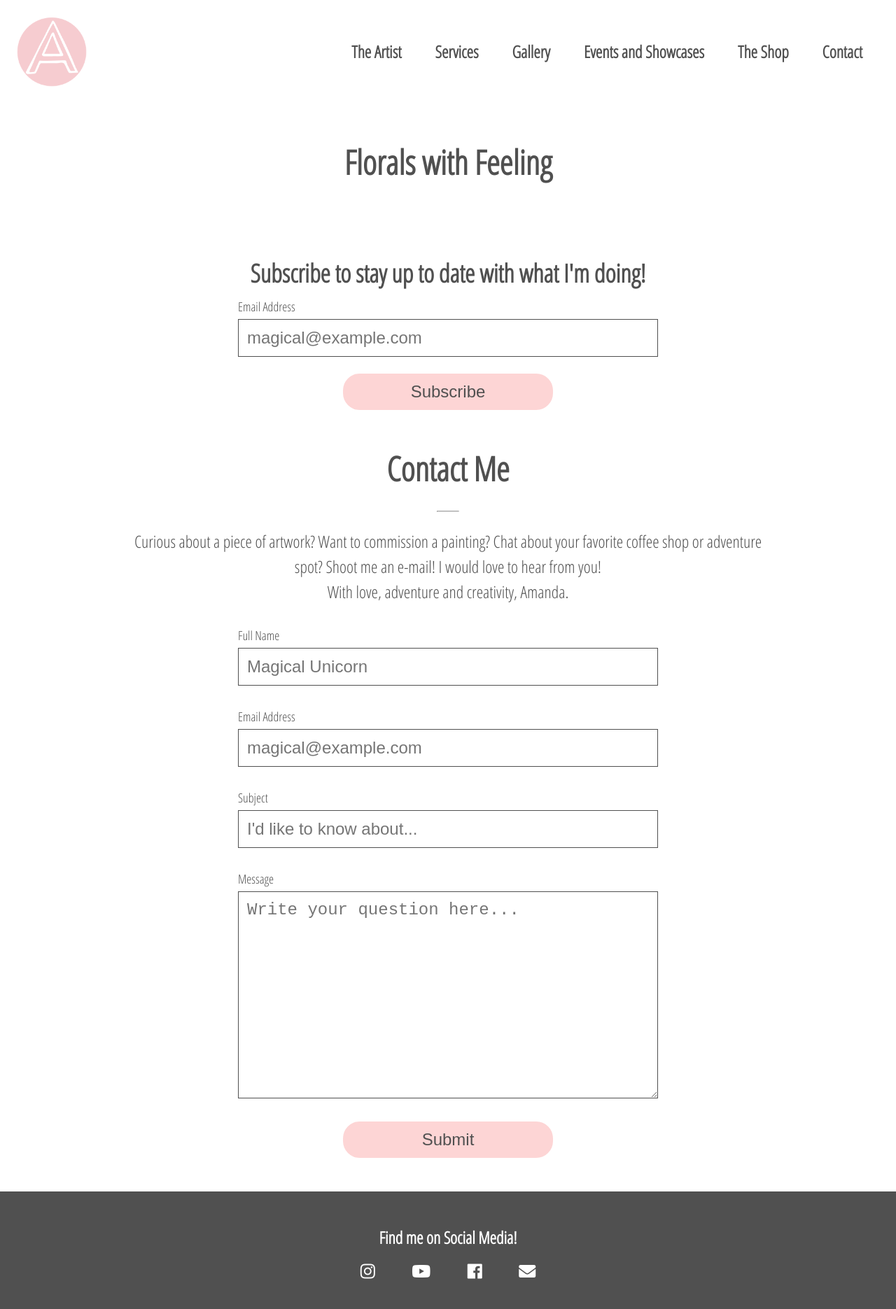
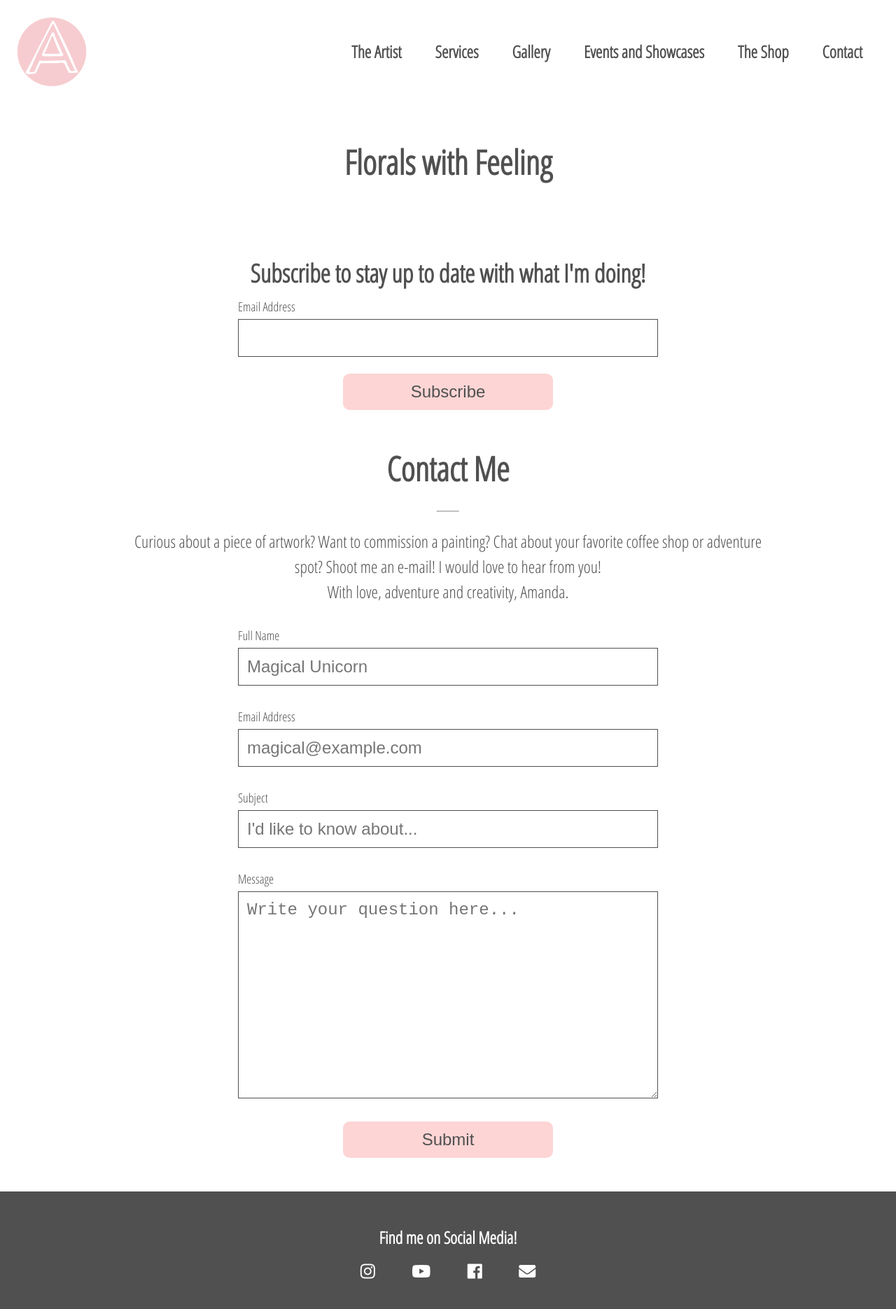
Before and after one commit to byamanda/byamanda.github.io, a Jekyll site: the page built from contact.html, in a window 1280 px wide. Shown: the whole page at 70% size. Built offline with Jekyll 4.4.1, drawn with Linux system fonts in a browser that asks for light colours; nearby versions of some CDN libraries; comment, search, counter and statistics services are not loaded.

Commit message:
Production ready mailchimp setup.

```diff
--- a/_layouts/default.html
+++ b/_layouts/default.html
@@ -10,6 +10,7 @@
 
     <script type="text/javascript" src="/assets/js/shared.js"></script>
 
+    <script type="text/javascript" src="//downloads.mailchimp.com/js/signup-forms/popup/unique-methods/embed.js" data-dojo-config="usePlainJson: true, isDebug: false"></script><script type="text/javascript">window.dojoRequire(["mojo/signup-forms/Loader"], function(L) { L.start({"baseUrl":"mc.us20.list-manage.com","uuid":"33121bd29d732f631cd12fe1c","lid":"7fe3a3f1af","uniqueMethods":true}) })</script>
     {% if page.script %}
       <script type="text/javascript" src="/assets/js/{{ page.page_id }}.js"></script>
     {% endif %}
--- a/_sass/main.scss
+++ b/_sass/main.scss
@@ -237,7 +237,7 @@
         width: 50%;
         margin: 0 auto;
         display: block;
-        border-radius: 1em;
+        border-radius: 0.4em;
       }
 
       input[type="submit"]:hover {
@@ -253,6 +253,7 @@
   margin: 2em;
 
   h2 {
+    text-align: center;
     margin: 0;
   }
 }
--- a/contact.html
+++ b/contact.html
@@ -2,27 +2,25 @@
 title: Contact
 page_id: contact
 ---
-
 <!-- Begin Mailchimp Signup Form -->
 <div id="mc_embed_signup">
-  <h2>Subscribe to stay up to date with what I'm doing!</h2>
-
-  <form action="https://gmail.us20.list-manage.com/subscribe/post?u=db581cabc9ab06a726fd032a8&amp;id=d4bbe2e41b" method="post" id="mc-embedded-subscribe-form" name="mc-embedded-subscribe-form" class="validate" target="_blank" novalidate>
+  <form action="https://design.us20.list-manage.com/subscribe/post?u=33121bd29d732f631cd12fe1c&amp;id=7fe3a3f1af" method="post" id="mc-embedded-subscribe-form" name="mc-embedded-subscribe-form" class="validate" target="_blank" novalidate>
     <div id="mc_embed_signup_scroll">
+      <h2>Subscribe to stay up to date with what I'm doing!</h2>
 
       <div class="mc-field-group">
-	      <label for="mce-EMAIL">Email Address</label>
-	      <input type="email" value="" name="EMAIL" class="required email" id="mce-EMAIL" placeholder="magical@example.com">
+      	<label for="mce-EMAIL">Email Address </label>
+      	<input type="email" value="" name="EMAIL" class="required email" id="mce-EMAIL">
       </div>
 
       <div id="mce-responses" class="clear">
-        <div class="response" id="mce-error-response" style="display:none"></div>
-		    <div class="response" id="mce-success-response" style="display:none"></div>
+	    	<div class="response" id="mce-error-response" style="display:none"></div>
+	    	<div class="response" id="mce-success-response" style="display:none"></div>
       </div>
 
       <!-- real people should not fill this in and expect good things - do not remove this or risk form bot signups-->
-      <div class="mc-field-group" style="position: absolute; left: -5000px;" aria-hidden="true">
-        <input type="text" name="b_db581cabc9ab06a726fd032a8_d4bbe2e41b" tabindex="-1" value="">
+      <div style="position: absolute; left: -5000px;" aria-hidden="true">
+        <input type="text" name="b_33121bd29d732f631cd12fe1c_7fe3a3f1af" tabindex="-1" value="">
       </div>
 
       <div class="clear">
```
Also changed, not shown: other parts of contact.html (+1 -1 lines).
